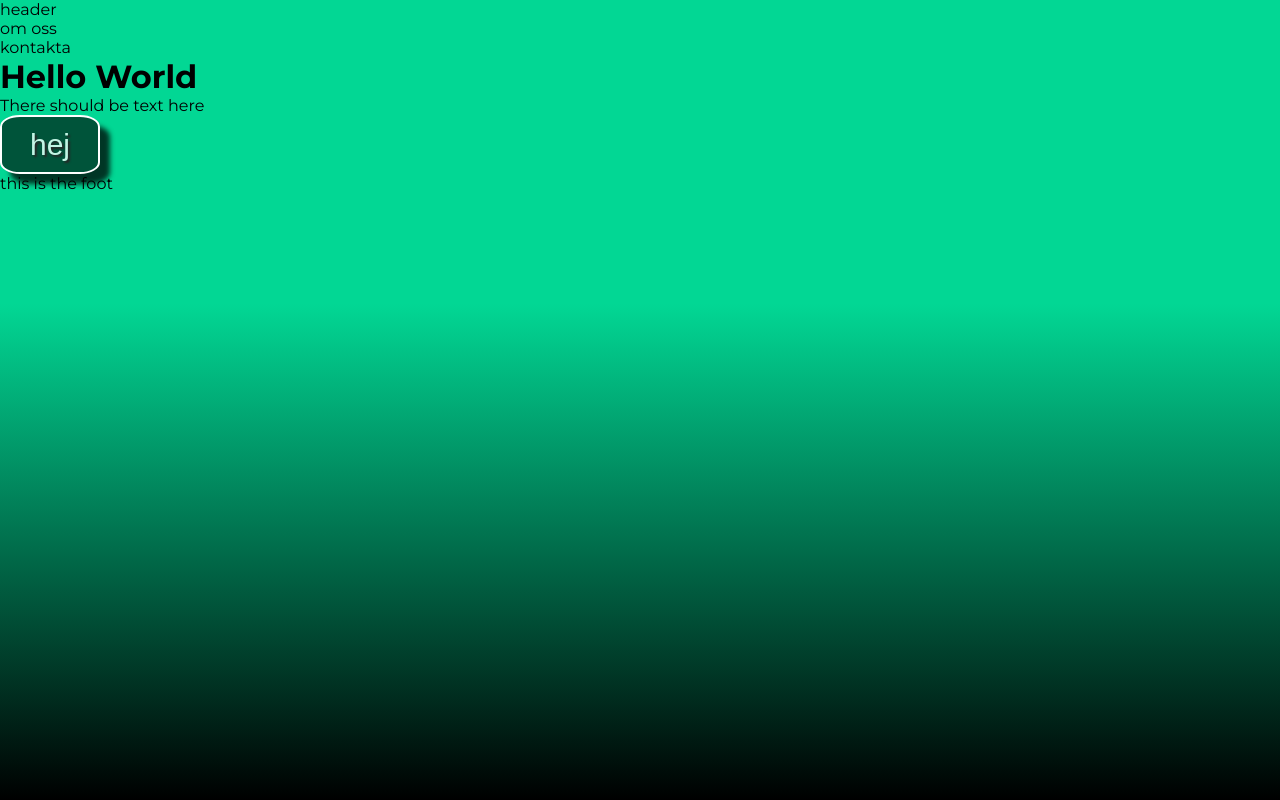
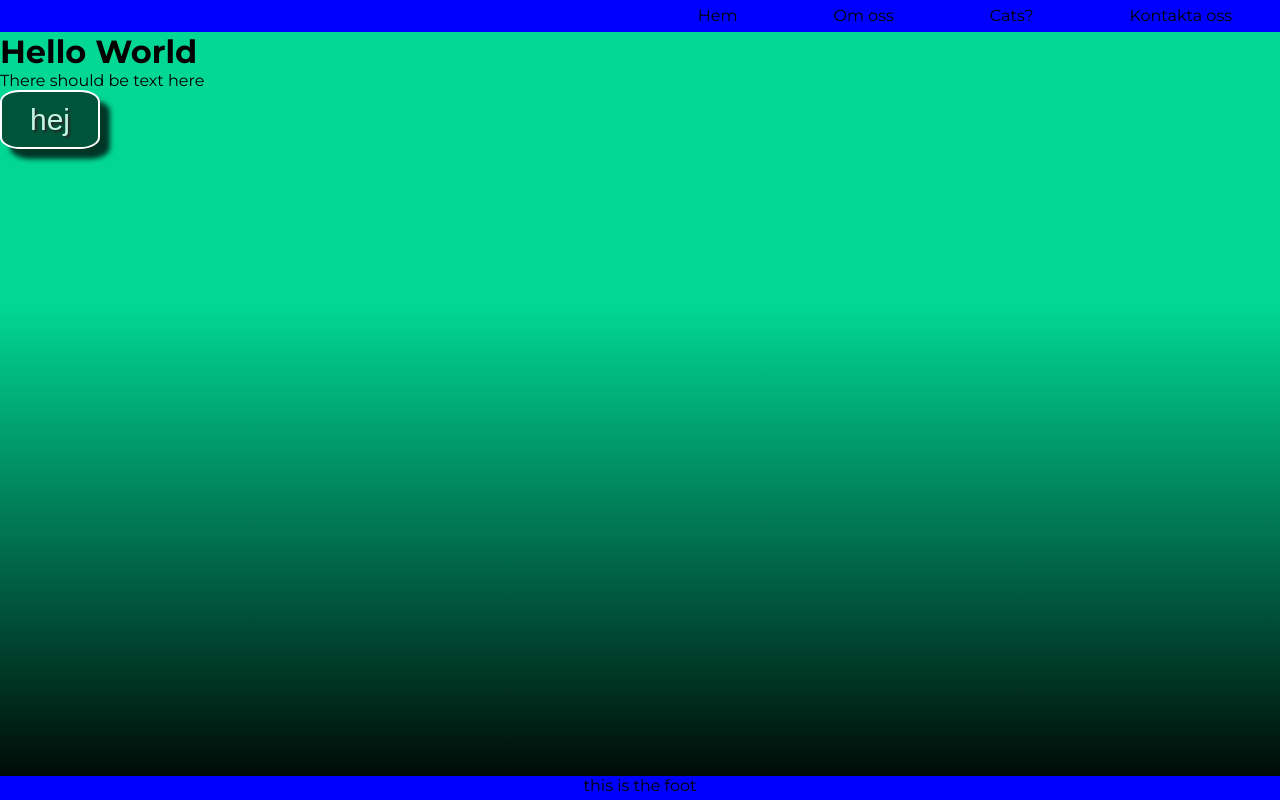
Before and after one commit to Rhibro/boiler-room-v38, a plain HTML site: page index.html in a window 1280 px wide. Drawn offline with Linux system fonts and the light colour scheme.

Commit message:
init styles

```diff
--- a/index.html
+++ b/index.html
@@ -1,28 +1,36 @@
 <!DOCTYPE html>
 <html lang="sv">
   <head>
-    <meta charset="UTF-8">
-    <meta name="description" content="Välkommen till vårt team">
-    <meta property="og:description" content="Välkommen till vårt team">
-    <meta property="twitter:description" content="Välkommen till vårt team">
-    <link rel="preconnect" href="https://fonts.googleapis.com">
-    <link rel="preconnect" href="https://fonts.gstatic.com" crossorigin>
-    <link href="https://fonts.googleapis.com/css2?family=Montserrat:ital,wght@0,100..900;1,100..900&display=swap" rel="stylesheet">
-    <meta charset="UTF-8">
-    <meta name="viewport" content="width=device-width, initial-scale=1.0">
-    <link rel="stylesheet" href="styles.css">
+    <meta charset="UTF-8" />
+    <meta name="description" content="Välkommen till vårt team" />
+    <meta property="og:description" content="Välkommen till vårt team" />
+    <meta property="twitter:description" content="Välkommen till vårt team" />
+    <link rel="preconnect" href="https://fonts.googleapis.com" />
+    <link rel="preconnect" href="https://fonts.gstatic.com" crossorigin />
+    <link
+      href="https://fonts.googleapis.com/css2?family=Montserrat:ital,wght@0,100..900;1,100..900&display=swap"
+      rel="stylesheet"
+    />
+    <meta charset="UTF-8" />
+    <meta name="viewport" content="width=device-width, initial-scale=1.0" />
+    <link rel="stylesheet" href="styles.css" />
     <title>Hem</title>
   </head>
   <body>
+    <!--Antons navbar-->
     <header>
       <nav>
-            <p>header</p>
-            <ul>
-                <li>om oss</li>
-                <li>kontakta</li>
+        <ul class="nav-bar">
+          <li><a href="#hem">Hem</a></li>
+          <li><a href="#om-oss">Om oss</a></li>
+          <li><a href="#katter">Cats?</a></li>
+          <li><a href="#kontakta-oss">Kontakta oss</a></li>
         </ul>
       </nav>
     </header>
+
+    <!--Slut på Antons navbar-->
+
     <main>
       <h1>Hello World</h1>
       <article>There should be text here</article>
--- a/styles.css
+++ b/styles.css
@@ -5,16 +5,62 @@
 }
 
 body {
-    background: rgb(0,0,0);
-    background: linear-gradient(0deg, rgba(0,0,0,1) 0%, rgba(2,215,148,1) 62%);
+  background: rgb(0, 0, 0);
+  background: linear-gradient(
+    0deg,
+    rgba(0, 0, 0, 1) 0%,
+    rgba(2, 215, 148, 1) 62%
+  );
   min-height: 100vh;
   font-family: "Montserrat", sans-serif;
 }
 
+/* Antons navbar + footer */
+:root {
+  --main: blue;
+  --secondary: black;
+  --third: rgb(213, 201, 201);
+}
+
+.nav-bar {
+  background-color: var(--main);
+  height: 2rem;
+  width: 100%;
+  list-style-type: none;
+  display: flex;
+  justify-content: flex-end;
+  align-items: center;
+}
+
+.nav-bar a {
+  text-decoration: none;
+  color: var(--secondary);
+  margin: 0rem 2rem 0.2rem 2rem;
+  padding: 0.2rem 1rem;
+  border-radius: 0.2rem;
+}
+
+.nav-bar a:hover {
+  background-color: var(--secondary);
+  color: var(--third);
+}
+
+footer {
+  background-color: var(--main);
+  width: 100%;
+  height: 1.5rem;
+  position: fixed;
+  bottom: 0;
+  left: 0;
+  text-align: center;
+}
+
+/* Slut Antons navbar + footer */
+
 /*  button styles */
 
 button {
-    background-color: rgb(0,84,58);
+  background-color: rgb(0, 84, 58);
   font-style: normal;
   font-weight: 400;
   font-size: 30px;
@@ -25,13 +71,13 @@ button {
   min-width: 100px;
   border: none;
   border-radius: 20%;
-    text-shadow:  2px 2px 2px rgb(40, 39, 39);
-    -webkit-box-shadow: 10px 10px 5px 0px rgba(0,0,0,0.75);
-    -moz-box-shadow: 10px 10px 5px 0px rgba(0,0,0,0.75);
-    box-shadow: 10px 10px 5px 0px rgba(0,0,0,0.75);
+  text-shadow: 2px 2px 2px rgb(40, 39, 39);
+  -webkit-box-shadow: 10px 10px 5px 0px rgba(0, 0, 0, 0.75);
+  -moz-box-shadow: 10px 10px 5px 0px rgba(0, 0, 0, 0.75);
+  box-shadow: 10px 10px 5px 0px rgba(0, 0, 0, 0.75);
 }
 
 button:hover {
-    background-color: #FFFF;
+  background-color: #ffff;
   color: black;
 }
```
Lines whose indentation alone changed are shown as unchanged.
